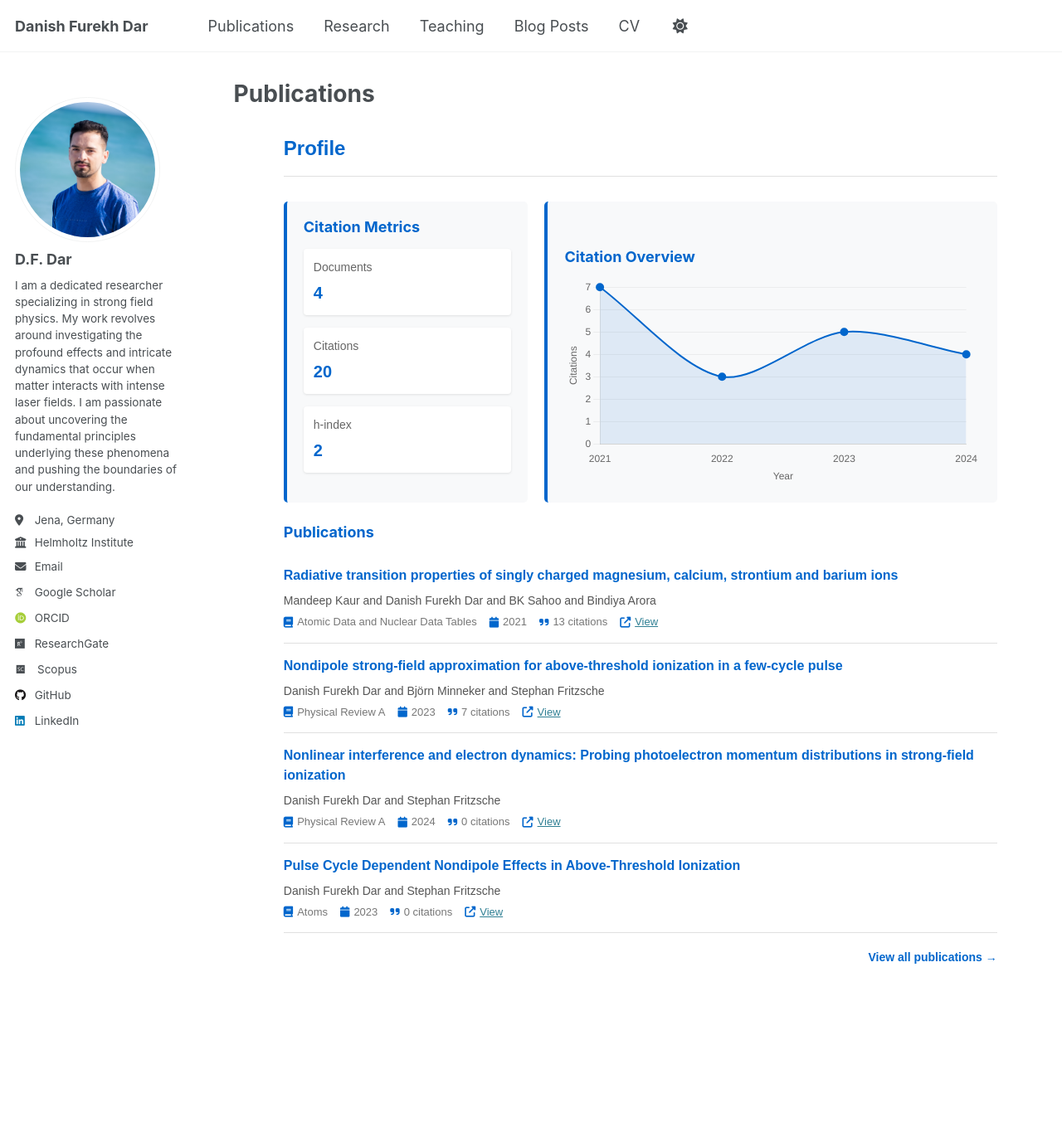
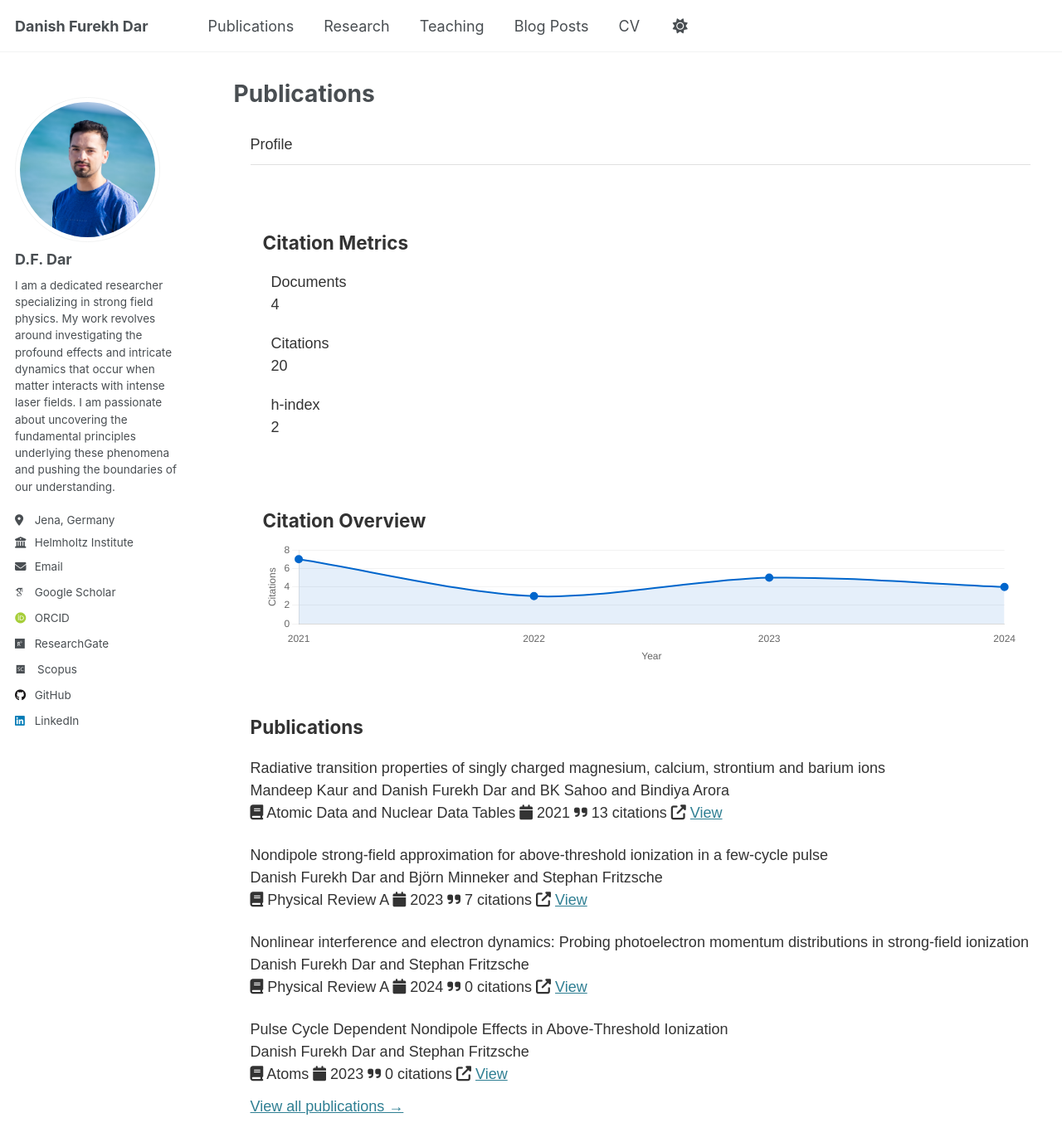
Before and after one commit to danishfurekhdar/danishfurekhdar.github.io, a Jekyll site: the page built from _pages/publications.html, in a window 1280 px wide and 1400 px high. Shown: the top 1383 px of the window at 83% size. Built offline with Jekyll 4.4.1, drawn with Linux system fonts in a browser that asks for light colours; nearby versions of some CDN libraries; some web fonts are replaced.

Commit message:
Update publications.html

```diff
--- a/_pages/publications.html
+++ b/_pages/publications.html
@@ -7,150 +7,89 @@
 
 <style>
   .scopus-container {
-    max-width: 900px;
+    max-width: 100%; /* Changed from fixed width */
     margin: 0 auto;
-    padding: 20px;
+    padding: 15px; /* Reduced padding for mobile */
     font-family: Arial, sans-serif;
     color: #333;
+    box-sizing: border-box; /* Important for padding calculations */
   }
 
   .scopus-header {
     display: flex;
-    justify-content: space-between;
-    align-items: center;
-    margin-bottom: 30px;
-    padding-bottom: 15px;
+    flex-direction: column; /* Stack items vertically on mobile */
+    align-items: flex-start;
+    margin-bottom: 20px;
+    padding-bottom: 10px;
     border-bottom: 1px solid #e0e0e0;
   }
 
-  .scopus-title {
-    font-size: 24px;
-    font-weight: bold;
-    color: #0066cc;
+  .metrics-row {
+    flex-direction: column; /* Stack metrics vertically on mobile */
+    gap: 15px;
+    margin-bottom: 20px;
   }
 
-  .scopus-logo {
-    height: 40px;
-  }
-
-  .metrics-row {
-    display: flex;
-    gap: 20px;
-    margin-bottom: 25px;
-  }
-
-  .metrics-card {
-    background-color: #f8f9fa;
-    border-radius: 5px;
-    padding: 20px;
-    border-left: 4px solid #0066cc;
-    flex: 1;
-  }
-
-  .chart-card {
-    background-color: #f8f9fa;
-    border-radius: 5px;
-    padding: 20px;
-    border-left: 4px solid #0066cc;
-    flex: 2;
-    height: 100%;
-  }
-
-  .metrics-title {
-    font-size: 18px;
-    font-weight: bold;
-    color: #0066cc;
-    margin-top: 0;
-    margin-bottom: 15px;
+  .metrics-card, .chart-card {
+    width: 100%; /* Full width on mobile */
+    flex: none; /* Override flex settings */
+    padding: 15px; /* Reduced padding */
   }
 
   .metrics-grid {
-    display: grid;
-    grid-template-columns: repeat(auto-fill, minmax(150px, 1fr));
-    gap: 15px;
+    grid-template-columns: repeat(auto-fill, minmax(120px, 1fr)); /* Smaller min width */
+    gap: 10px; /* Reduced gap */
   }
 
   .metric-item {
-    background-color: white;
-    padding: 12px;
-    border-radius: 4px;
-    box-shadow: 0 1px 3px rgba(0,0,0,0.1);
-  }
-
-  .metric-label {
-    font-size: 14px;
-    color: #666;
-    margin-bottom: 5px;
+    padding: 10px; /* Reduced padding */
   }
 
   .metric-value {
-    font-size: 20px;
-    font-weight: bold;
-    color: #0066cc;
-  }
-
-  .publications-list {
-    margin-top: 20px;
+    font-size: 18px; /* Slightly smaller */
   }
 
   .pub-item {
-    padding: 15px 0;
-    border-bottom: 1px solid #e0e0e0;
-  }
-
-  .pub-title {
-    font-weight: bold;
-    font-size: 16px;
-    margin-bottom: 8px;
-    color: #0066cc;
-  }
-
-  .pub-authors {
-    font-size: 14px;
-    color: #555;
-    margin-bottom: 5px;
+    padding: 12px 0; /* Reduced padding */
   }
 
   .pub-meta {
-    font-size: 13px;
-    color: #777;
-    display: flex;
-    flex-wrap: wrap;
-    gap: 15px;
+    flex-direction: column; /* Stack metadata vertically */
+    gap: 5px; /* Reduced gap */
   }
 
   .pub-meta span {
-    display: flex;
-    align-items: center;
+    margin-right: 0; /* Remove horizontal margin */
   }
 
-  .pub-meta i {
-    margin-right: 5px;
-    color: #0066cc;
-  }
+  /* Mobile-specific styles */
+  @media (min-width: 768px) {
+    .scopus-container {
+      padding: 20px;
+    }
 
-  .chart-container {
-    height: 250px;
-    position: relative;
-  }
+    .scopus-header {
+      flex-direction: row; /* Horizontal layout on desktop */
+      justify-content: space-between;
+      align-items: center;
+    }
 
-  .chart-title {
-    font-size: 18px;
-    font-weight: bold;
-    color: #0066cc;
-    margin-bottom: 15px;
-  }
+    .metrics-row {
+      flex-direction: row; /* Horizontal layout on desktop */
+    }
 
-  .view-all {
-    text-align: right;
-    margin-top: 15px;
-  }
+    .metrics-card {
+      flex: 1;
+    }
 
-  .view-all a {
-    color: #0066cc;
-    text-decoration: none;
-    font-weight: bold;
-    font-size: 14px;
+    .chart-card {
+      flex: 2;
+    }
+
+    .pub-meta {
+      flex-direction: row; /* Horizontal layout on desktop */
+      gap: 15px;
+    }
   }
 </style>
 
```
